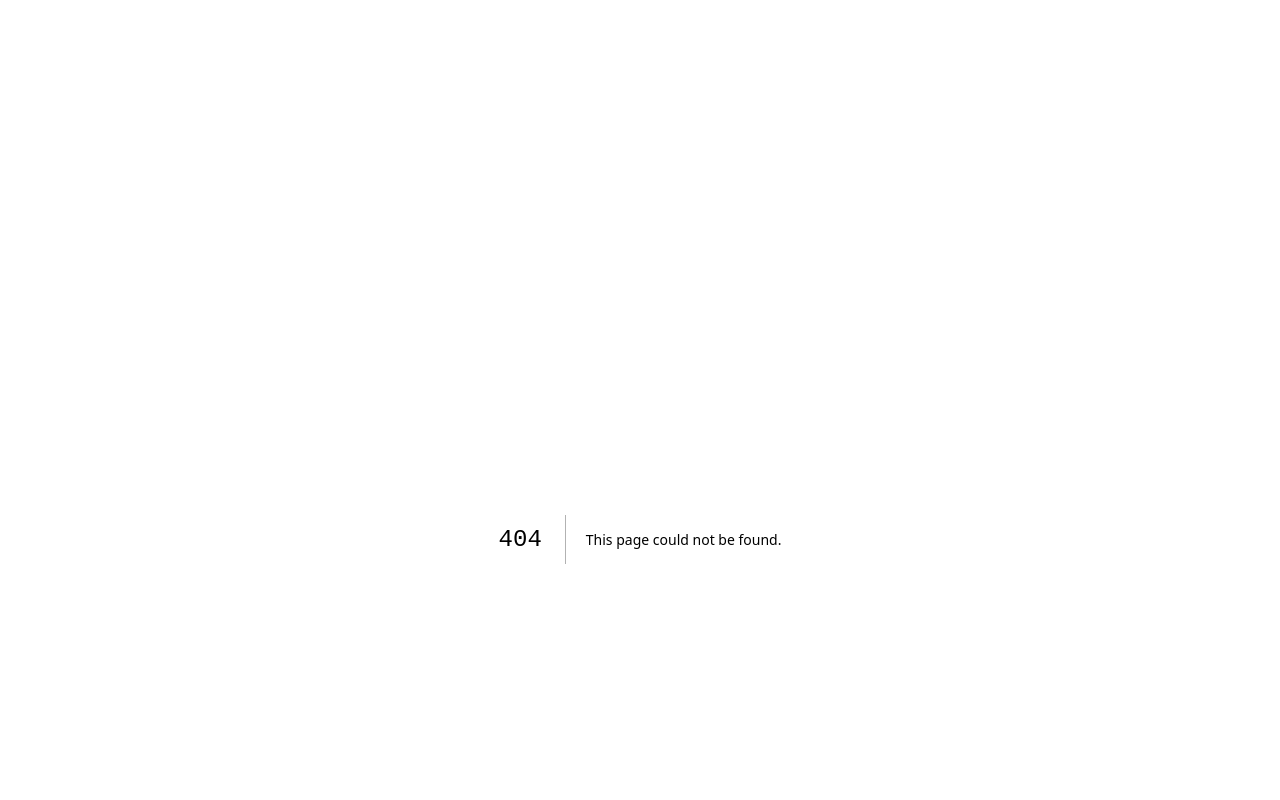
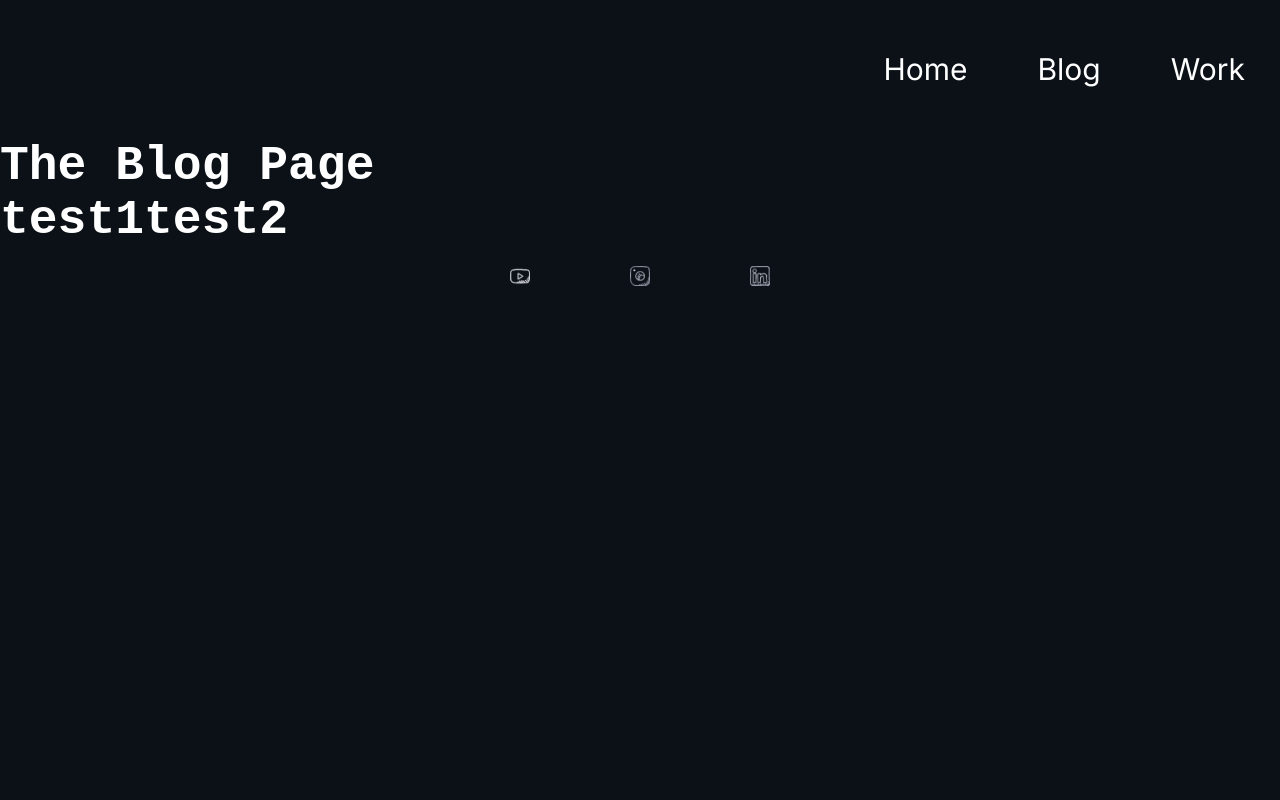
Before and after one commit to shpoopdy/Webby, a Next.js app: page /Blog in a window 1280 px wide. Before the commit this address had no page. Shown: the top 800 px of the page. Built offline with nearby package versions, Linux system fonts and the light colour scheme.

Commit message:
Setup Blog page

```diff
--- /dev/null
+++ b/app/Blog/BlogList.jsx
@@ -0,0 +1,10 @@
+import { blog_data } from './blog_data';
+import BlogPost from './BlogPost';
+
+export default function BlogList() {
+  return (
+      <div >
+          {blog_data.map(blog => <BlogPost key={blog.id} {...blog}/>)}
+      </div>
+  )
+}
--- /dev/null
+++ b/app/Blog/BlogPost.jsx
@@ -0,0 +1,7 @@
+export default function BlogPost(props) {
+  return (
+    <>
+      <h1>{props.title}</h1>
+    </>
+  )
+}
--- /dev/null
+++ b/app/Blog/blog_data.js
@@ -0,0 +1,12 @@
+export const blog_data = [
+  {
+    id: "0",
+    title: "test1",
+    writer: "Mikey"
+  },
+  {
+    id: "1",
+    title: "test2",
+    writer: "Mikey"
+  }
+]
--- /dev/null
+++ b/app/Blog/page.jsx
@@ -0,0 +1,10 @@
+import BlogList from "./BlogList"
+
+export default function Blog() {
+  return (
+    <>
+      <h1>The Blog Page</h1>
+      <BlogList />
+    </>
+  )
+}
--- a/app/components/Navbar.jsx
+++ b/app/components/Navbar.jsx
@@ -8,6 +8,9 @@ export default function Navbar() {
           <Link href="/">Home</Link>
         </li>
         <li>
+          <Link href="/Blog">Blog</Link>
+        </li>
+        <li>
           <Link href="/Work">Work</Link>
         </li>
       </ul>
```
